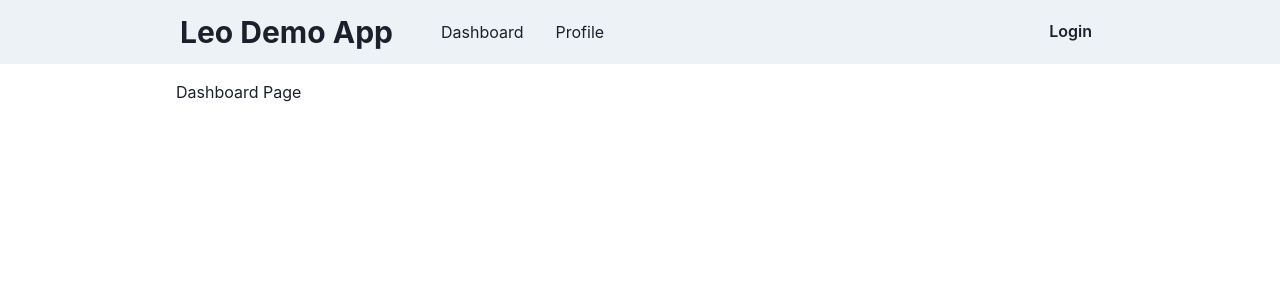
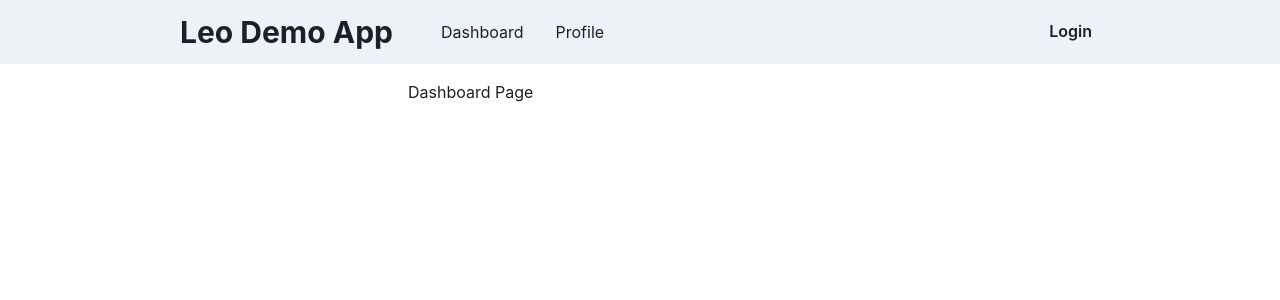
Before and after one commit to wpalombini/leo-demo, a Next.js app: page /dashboard in a window 1280 px wide. Shown: the top 300 px of the page. Built offline with nearby package versions, Linux system fonts and the light colour scheme; no server answers.

Commit message:
Brakpoints on PageContainer

```diff
--- a/src/components/ui/modal/modal.component.tsx
+++ b/src/components/ui/modal/modal.component.tsx
@@ -1,5 +1,4 @@
 import {
-  Button,
   Modal as UIModal,
   ModalBody,
   ModalCloseButton,
--- a/src/components/ui/page-container/page-container.component.tsx
+++ b/src/components/ui/page-container/page-container.component.tsx
@@ -1,6 +1,10 @@
-import { Box } from "@chakra-ui/react";
+import { Box, Center, CenterProps } from "@chakra-ui/react";
 import React from "react";
 
-export const PageContainer = ({ children }: { children: React.ReactNode }) => {
-  return <Box mt={4}>{children}</Box>;
+export const PageContainer = (props: CenterProps) => {
+  return (
+    <Center mt={4} {...props}>
+      <Box w={{ base: "100%", md: "50%" }}>{props.children}</Box>
+    </Center>
+  );
 };
--- a/src/pages/index.tsx
+++ b/src/pages/index.tsx
@@ -25,7 +25,6 @@ export default function Home({ userSession }: { userSession: Session }) {
   const { name, title } = useUserStore();
   const hasUserDetails = name && title;
   const isSignedIn = !!userSession;
-  console.log(userSession);
 
   useEffect(() => {
     if (isSignedIn && hasUserDetails) {
@@ -35,10 +34,10 @@ export default function Home({ userSession }: { userSession: Session }) {
   }, [name, title]);
 
   return (
-    <PageContainer>
+    <PageContainer h="90vh">
       {isSignedIn && !hasUserDetails && <UserDetails />}
       {!isSignedIn && (
-        <Center h="90vh">
+        <Center>
           <Button onClick={() => signIn()}>Start by logging in</Button>
         </Center>
       )}
```
Also changed, not shown: src/pages/profile/index.tsx (+1 -7 lines).
